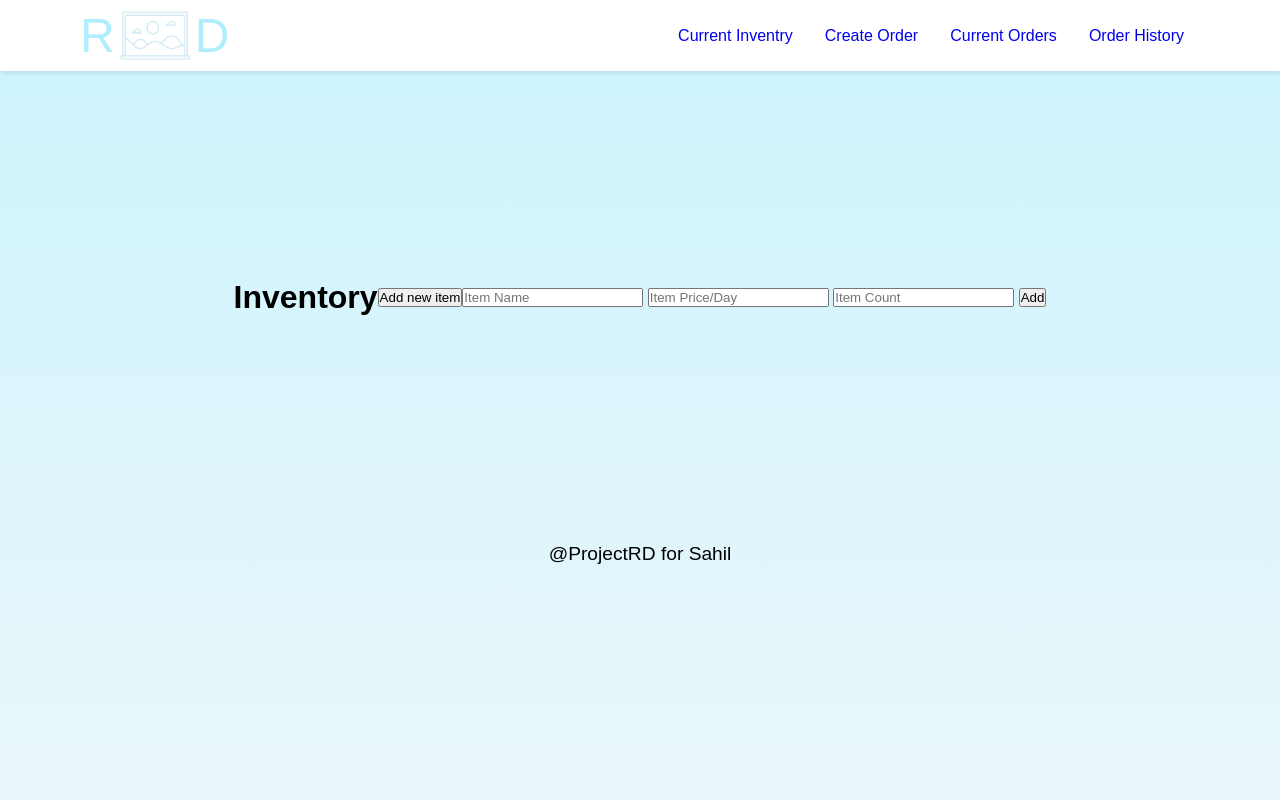
After one commit to Strangedip/ProjectRD, a Flask app: page /inventory in a window 1280 px wide. The commit adds this page. Run offline with Flask 3, Linux system fonts and the light colour scheme.

Commit message:
inventory

```diff
--- a/app.py
+++ b/app.py
@@ -8,26 +8,27 @@ from sqlalchemy.sql import func
 # create and configure the app
 app = Flask(__name__)
 
-# app.config['SQLALCHEMY_DATABASE_URI'] = 'sqlite:///C:/Users/sg022/Desktop/Git/ProjectRD/database.db'
-# app.config['SQLALCHEMY_TRACK_MODIFICATIONS'] = False
+app.config['SQLALCHEMY_DATABASE_URI'] = 'sqlite:///C:/Users/sg022/Desktop/Git/ProjectRD/database.db'
+app.config['SQLALCHEMY_TRACK_MODIFICATIONS'] = False
 
-# db = SQLAlchemy(app)
+db = SQLAlchemy(app)
 
-# class User(db.Model):
-#     id = db.Column(db.Integer, primary_key=True)
-#     firstname = db.Column(db.String(30), nullable=False)
-#     lastname = db.Column(db.String(30), nullable=False)
-#     email = db.Column(db.String(30), unique=True, nullable=False)
-#     password = db.Column(db.String(30), nullable=False)
+class Inventory(db.Model):
+    Item_ID = db.Column(db.Integer, primary_key=True)
+    Item_Name = db.Column(db.String(50), nullable=False)
+    Item_Price = db.Column(db.Integer, nullable=False)
+    Item_Count = db.Column(db.Integer, nullable=False)
 
-#     def __repr__(self):
-#         return f'<{self.firstname}>'
+    def __repr__(self):
+        return f'<{self.Item_Name}>'
+
 
 
 def verify(email, password):
     conn = sqlite3.connect('database.db')
     conn.row_factory = sqlite3.Row
-    user = conn.execute('SELECT * FROM user WHERE email = ?', (email,)).fetchone()
+    user = conn.execute(
+        'SELECT * FROM user WHERE email = ?', (email,)).fetchone()
     conn.close()
     if user is None:
         return False
@@ -56,6 +57,26 @@ def invalid_login_msg():
     return render_template('error.html')
 
 
+@app.route('/inventory')
+def inventory():
+    return render_template('inventory.html')
+
+
+@app.route('/create-order')
+def create_order():
+    return render_template('create-order.html')
+
+
+@app.route('/current-orders')
+def current_orders():
+    return render_template('current-orders.html')
+
+
+@app.route('/order-history')
+def order_history():
+    return render_template('order-history.html')
+
+
 @app.route('/create')
 def create():
     return render_template('error.html')
--- /dev/null
+++ b/static/css/inventory.css
@@ -0,0 +1,56 @@
+* {
+    padding: 0;
+    margin: 0;
+    box-sizing: border-box;
+    font-family: Arial, Helvetica, sans-serif;
+}
+
+body {
+    height: 100vh;
+    /* background-color:  rgba(146, 231, 252, 0.473); */
+    background: linear-gradient(to bottom, rgba(146, 231, 252, 0.473), rgba(228, 244, 248, 0.801));
+}
+
+nav {
+    background-color: rgb(255, 255, 255);
+    display: flex;
+    padding: 0.5em 5em;
+    box-shadow: 1px 2px 4px rgba(0, 0, 0, 0.1);
+    justify-content: space-between;
+    align-items: center;
+}
+
+.logo,
+.tabs>ul {
+    display: flex;
+    flex-direction: row;
+    list-style: none;
+}
+
+.tabs>ul>li {
+    padding: 1em;
+}
+
+li>a {
+    text-decoration: none;
+}
+
+.logo-text {
+    font-size: 3em;
+    color: rgba(146, 231, 252, 0.726);
+}
+
+main {
+    display: flex;
+    justify-content: center;
+    align-items: center;
+    padding: 13em;
+}
+
+footer {
+    padding: 1em;
+    display: flex;
+    justify-content: center;
+    align-items: center;
+    font-size: 1.2em;
+}
--- /dev/null
+++ b/templates/inventory.html
@@ -0,0 +1,52 @@
+{% extends 'base.html' %}
+
+{% block head %}
+<link rel="stylesheet" href="/static/css/inventory.css">
+{% endblock %}
+
+{% block body %}
+<header>
+    <nav>
+        <div class="logo">
+            <div class="logo-text">R</div>
+            <img src="/static/img/logo1.png" alt="LOGO" width="80px">
+            <div class="logo-text">D</div>
+        </div>
+        <div class="tabs">
+            <ul>
+                <li><a href="/inventory">Current Inventry</a></li>
+                <li><a href="/create-order">Create Order</a></li>
+                <li><a href="/current-orders">Current Orders</a></li>
+                <li><a href="/order-history">Order History</a></li>
+            </ul>
+        </div>
+    </nav>
+</header>
+<main>
+    <h1>Inventory</h1>
+    <div><button id="btn-add-item" onclick="toggleForm()">Add new item</button></div>
+    <div id="new-item-form">
+        <form action="/Item-added" class="form-control"></form>
+        <input type="text" class="new-item" id="in-item-name" placeholder="Item Name" required>
+        <input type="text" class="new-item" id="in-item-price" placeholder="Item Price/Day" required>
+        <input type="text" class="new-item" id="in-item-count" placeholder="Item Count" required>
+        <input type="button" class="new-item" id="btn-new-item" value="Add">
+    </div>
+</main>
+<footer>@ProjectRD for Sahil</footer>
+{% endblock %}
+
+{% block script %}
+<script>
+    function toggleForm() {
+        if (document.getElementById('new-item-form').style.display === "none") {
+            document.getElementById('new-item-form').style.display = "";
+            document.getElementById('btn-add-item').innerHTML = 'Close';
+        }
+        else {
+            document.getElementById('new-item-form').style.display = "none";
+            document.getElementById('btn-add-item').innerHTML = 'Add new item';
+        }
+    }
+</script>
+{% endblock %}
```
Also changed, not shown: templates/create-order.html (added, +8 -0 lines), templates/current-orders.html (added, +8 -0 lines), templates/home.html (+5 -6 lines), templates/order-history.html (added, +8 -0 lines).
